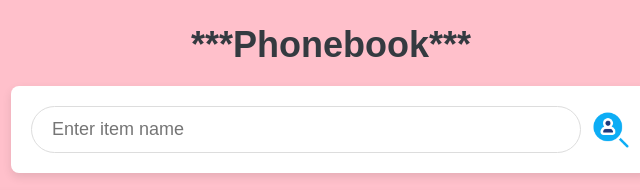
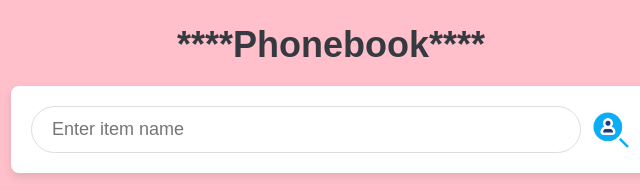
Before and after one commit to BhaktiDethe/phonebook11, a plain HTML site: page index.html in a window 1280 px wide. Shown: the top 190 px of the page, 309-949 px from the left. Drawn offline with Linux system fonts and the light colour scheme.

```diff
--- a/index.html
+++ b/index.html
@@ -77,7 +77,7 @@
 </head>
 
 <body>
-    <h1>***Phonebook***</h1>
+    <h1>****Phonebook****</h1>
     <div class="container">
         <input type="text" class="search-input" id="search-input" placeholder="Enter item name">
         <img src="./search (1).png" id="search-icon" onclick="searchContact()" alt="Search Icon">
```
